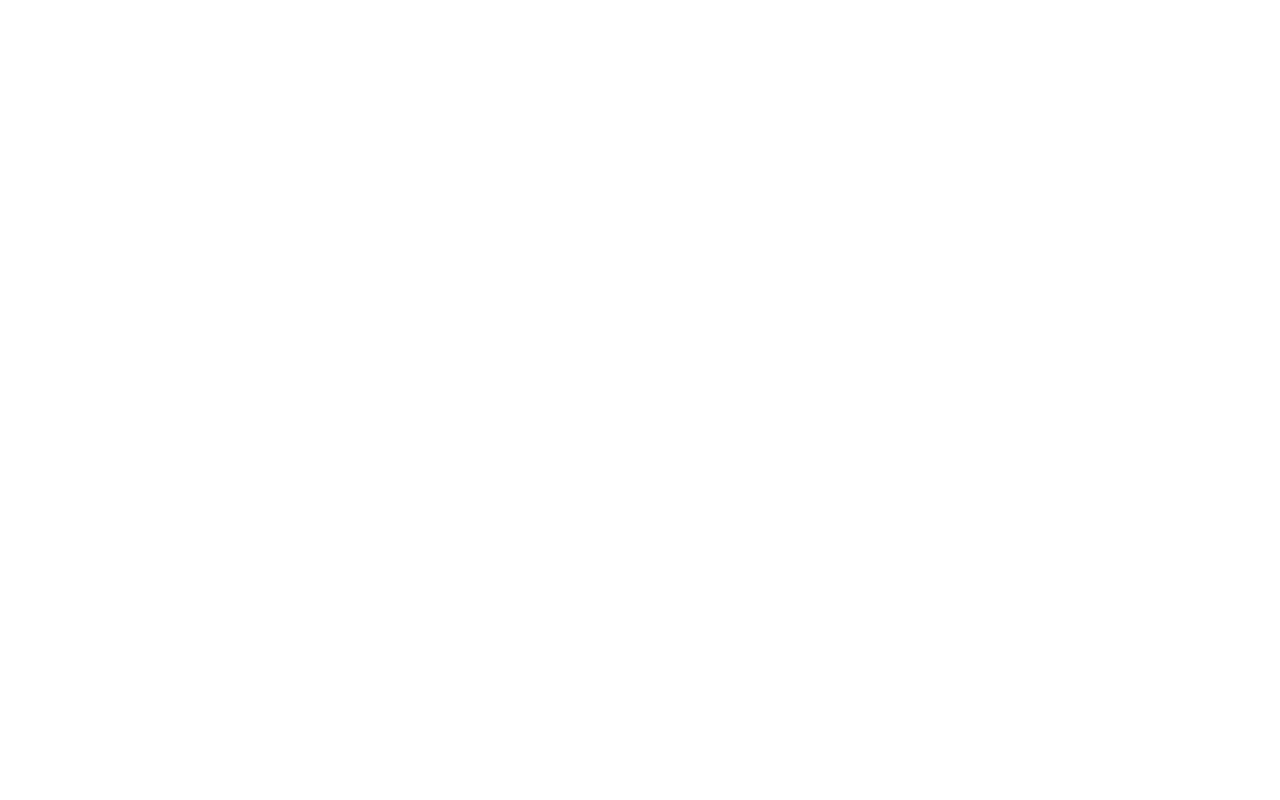
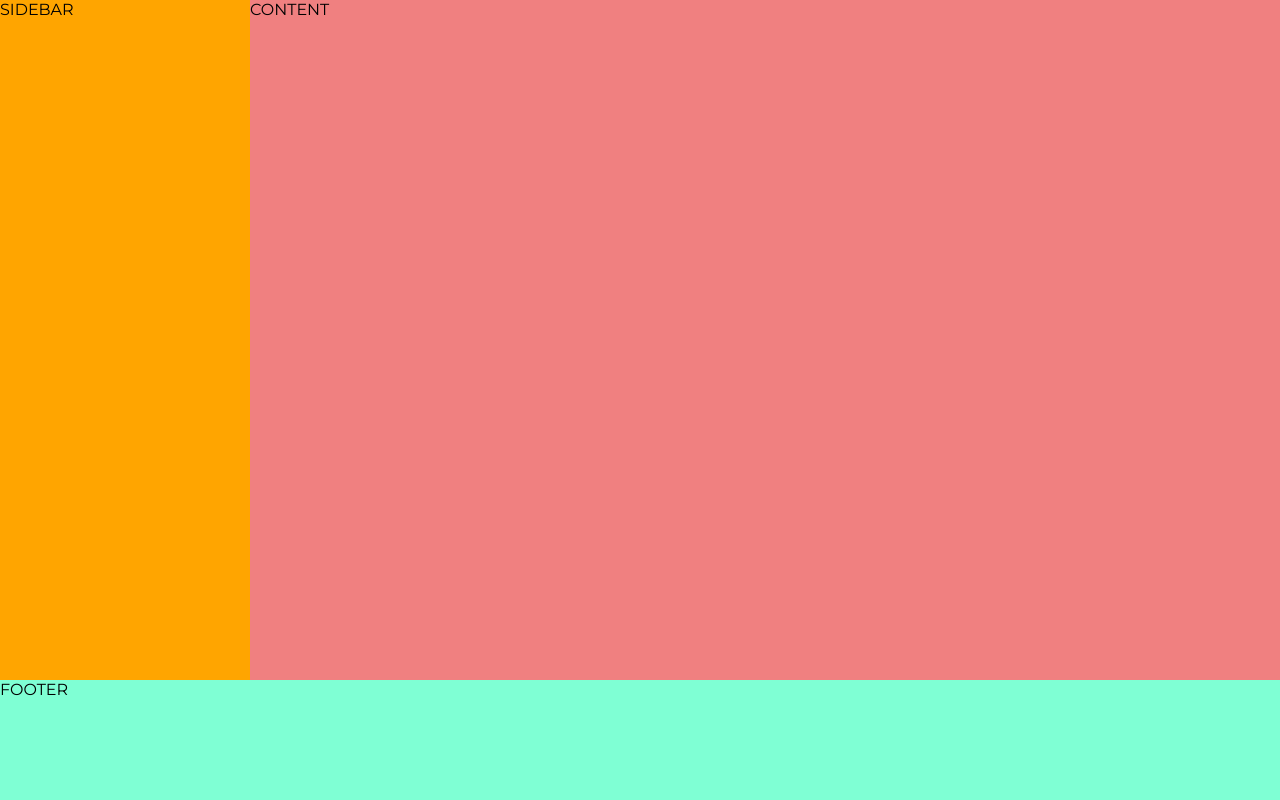
Before and after one commit to Alessiovinci87/html-css-spotifyweb, a plain HTML site: page index.html in a window 1280 px wide. Drawn offline with Linux system fonts and the light colour scheme.

Commit message:
creata struttura iniziale

```diff
--- a/css/style.css
+++ b/css/style.css
@@ -10,5 +10,38 @@ reset
 
 * {
     font-family: 'Montserrat', sans-serif;
+}
 
-}
+
+
+  .container {
+    max-width: 100vw;
+
+
+
+  }
+
+  .sidebar {
+    position: absolute;
+    width: 250px;
+    height: 85vh;
+    background-color: orange;
+
+
+  }
+
+  .content {
+    margin-left: 250px;
+    height: 85vh;
+    background-color: lightcoral;
+
+
+
+  }
+
+  .footer {
+
+    height: 15vh;
+    background-color: aquamarine;
+
+  }
--- a/index.html
+++ b/index.html
@@ -4,15 +4,35 @@
     <meta charset="UTF-8">
     <meta http-equiv="X-UA-Compatible" content="IE=edge">
     <meta name="viewport" content="width=device-width, initial-scale=1.0">
+    <!-- font awesome -->
+    <link rel="stylesheet" href="https://cdnjs.cloudflare.com/ajax/libs/font-awesome/6.4.0/css/all.min.css" integrity="sha512-iecdLmaskl7CVkqkXNQ/ZH/XLlvWZOJyj7Yy7tcenmpD1ypASozpmT/E0iPtmFIB46ZmdtAc9eNBvH0H/ZpiBw==" crossorigin="anonymous" referrerpolicy="no-referrer" />
     <!-- font -->
     <link rel="preconnect" href="https://fonts.googleapis.com">
     <link rel="preconnect" href="https://fonts.gstatic.com" crossorigin>
     <link href="https://fonts.googleapis.com/css2?family=Montserrat:ital,wght@0,400;0,500;0,600;1,500&display=swap" rel="stylesheet">    <!-- css -->
+    <!-- css -->
     <link rel="stylesheet" href="css/style.css">
 
     <title>Spotify</title>
 </head>
-<body>
+    <body>
+        <div class="container">
 
-</body>
+            <div class="sidebar">
+                SIDEBAR
+            </div>
+
+            <div class="content">
+              CONTENT
+
+            </div>
+
+            <div class="footer">
+              FOOTER
+
+            </div>
+          </div>
+
+
+    </body>
 </html>
```
